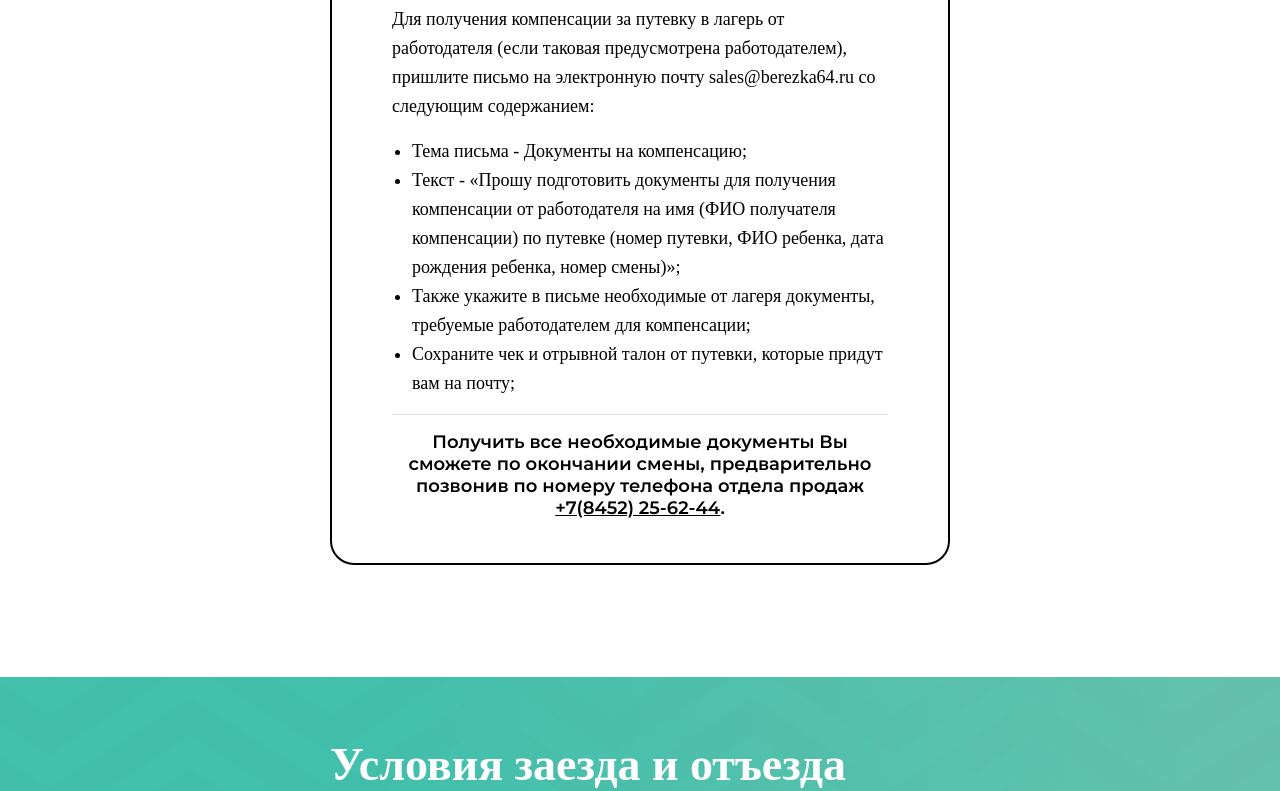
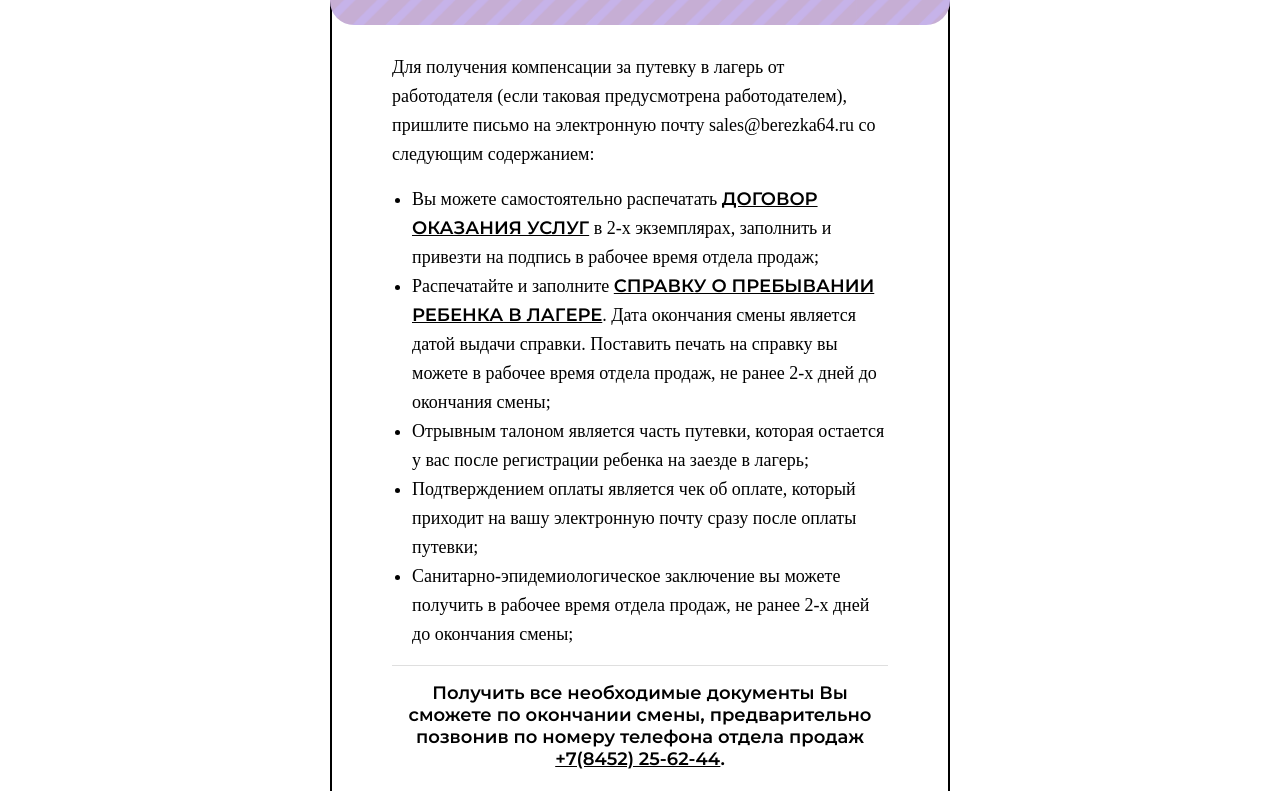
Before and after one commit to Amalthea-code/birch, a Vue app: page /parents in a window 1280 px wide. Shown: the part 2940-3731 px from the top of the page. Built offline with nearby package versions, Linux system fonts and the light colour scheme; a web font is replaced by a local one; what vue-the-mask would draw is missing.

Commit message:
repalce text kompenscia

```diff
--- a/src/components/blocks/Docs.vue
+++ b/src/components/blocks/Docs.vue
@@ -37,16 +37,17 @@
     <div class="docs__title" id="comp">КОМПЕНСАЦИИ</div>
     <info
       class="docs__card"
-      title="Информация по компенсации"
+      title="Информация по компенсации за путевку в лагерь от работодателя (если таковая предусмотрена работодателем)"
       color="#F98419"
       backgroundColor='rgb(186, 163, 228)'
     >
     <span class="docs__info-text">Для получения компенсации за путевку в лагерь от работодателя (если таковая предусмотрена работодателем), пришлите письмо на электронную почту sales@berezka64.ru со следующим содержанием:</span>
       <ul>
-        <li class="docs__info-text">Тема письма - Документы на компенсацию;</li>
-        <li class="docs__info-text">Текст - «Прошу подготовить документы для получения компенсации от работодателя на имя (ФИО получателя компенсации) по путевке (номер путевки, ФИО ребенка, дата рождения ребенка, номер смены)»;</li>
-        <li class="docs__info-text">Также укажите в письме необходимые от лагеря документы, требуемые работодателем для компенсации;</li>
-        <li class="docs__info-text">Сохраните чек и отрывной талон от путевки, которые придут вам на почту;</li>
+        <li class="docs__info-text">Вы можете самостоятельно распечатать <a class="docs__info-text-link" target="_blank" href="https://drive.google.com/file/d/1kzbxSx2PrUhSpDiX8JeF9hGuDE0rOVpP/view">ДОГОВОР ОКАЗАНИЯ УСЛУГ</a> в 2-х экземплярах, заполнить и привезти на подпись в рабочее время отдела продаж;</li>
+        <li class="docs__info-text">Распечатайте и заполните <a class="docs__info-text-link" target="_blank" href="https://drive.google.com/file/d/1g349740HBdC6wS2FZt1BZ8SCeYtV6qXb/view?usp=sharing">СПРАВКУ О ПРЕБЫВАНИИ РЕБЕНКА В ЛАГЕРЕ</a>. Дата окончания смены является датой выдачи справки. Поставить печать на справку вы можете в рабочее время отдела продаж, не ранее 2-х дней до окончания смены;</li>
+        <li class="docs__info-text">Отрывным талоном является часть путевки, которая остается у вас после регистрации ребенка на заезде в лагерь;</li>
+        <li class="docs__info-text">Подтверждением оплаты является чек об оплате, который приходит на вашу электронную почту сразу после оплаты путевки;</li>
+        <li class="docs__info-text">Санитарно-эпидемиологическое заключение вы можете получить в рабочее время отдела продаж, не ранее 2-х дней до окончания смены;</li>
       </ul>
       <span class="docs__sub-info">Получить все необходимые документы Вы сможете по окончании смены, предварительно позвонив по номеру телефона отдела продаж <a href="tel:+78452256244">+7(8452) 25-62-44</a>.</span>
     </info>
@@ -63,6 +64,7 @@
 </script>
 
 <style lang="scss" scoped>
+
   .docs {
     padding: 48px 0 62px;
     max-width: 1080px;
@@ -192,6 +194,10 @@
         font-size: 14px;
         line-height: 18px;
       }
+      &-link {
+        color: black;
+        font-weight: bold;
+      }
     }
     &__sub-info {
       display: inline-block;
--- a/src/views/payment.vue
+++ b/src/views/payment.vue
@@ -312,18 +312,35 @@
         }
       },
       async calcTotalYear () {
-        let time = new Date(this.valueDate).getTime();
-        let date = new Date(time + (4 * 60 * 60 * 1000));
-        const birth = new Date(this.childen[this.isChildSelect].birth.split('.').reverse().join('/'))
-        let fall = (birth.getTime() - date.getTime()) / 1000
-        fall /= (60 * 60 * 24)
+        // let time = new Date(this.valueDate).getTime();
+        // let date = new Date(time + (4 * 60 * 60 * 1000));
+        // const birth = new Date(this.childen[this.isChildSelect].birth.split('.').reverse().join('/'))
+        // let fall = (birth.getTime() - date.getTime()) / 1000
+        // fall /= (60 * 60 * 24)
+        // this.rewriteChild({
+        //   id: this.childen[this.isChildSelect].id,
+        //   year: String(Math.abs(Math.round(fall/365.25)))
+        // })
+        // // console.log(Math.abs(Math.ceil(fall/365.25)))
+        // // console.log(birth)
+        // return Math.abs(Math.round(fall/365.25))
+        let dateGo = new Date(this.valueDate); // Дата заезда в лагерь
+        const birth = new Date(this.childen[this.isChildSelect].birth.split('.').reverse().join('-'))//дата рождения
+        let dobnow = new Date(dateGo.getFullYear(), birth.getMonth(), birth.getDate()); //ДР в текущем году
+        let age; //Возраст
+
+        //Возраст = текущий год - год рождения
+        age = dateGo.getFullYear() - birth.getFullYear();
+        //Если ДР в этом году ещё предстоит, то вычитаем из age один год
+        if (dateGo < dobnow) {
+          age = age-1;
+        }
         this.rewriteChild({
           id: this.childen[this.isChildSelect].id,
-          year: String(Math.abs(Math.round(fall/365.25)))
+          year: age
         })
-        console.log(Math.abs(Math.round(fall/365.25)))
-        console.log(birth)
-        return Math.abs(Math.round(fall/365.25))
+
+        return age
       },
       async createOrder () {
         let date = new Date()
```
Also changed, not shown: 1 other file (tests, documents, lock files or other folders).
